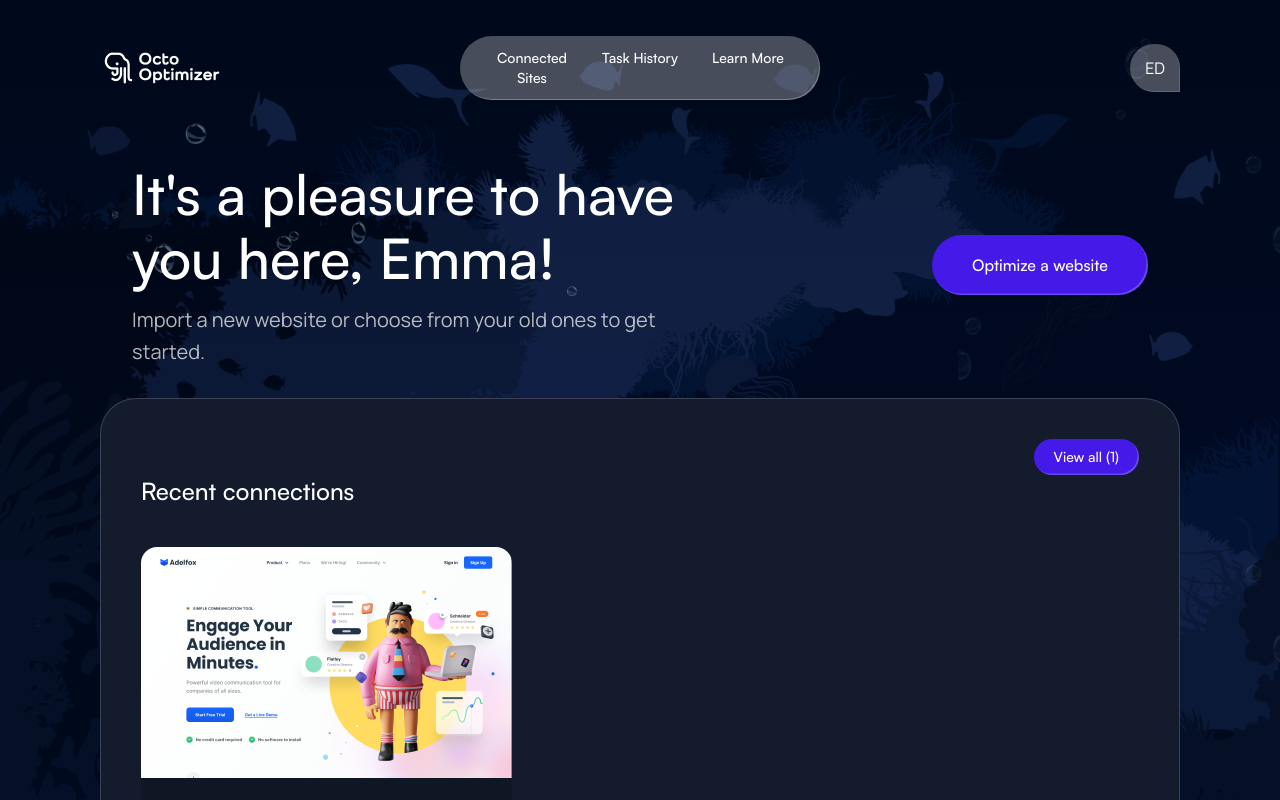
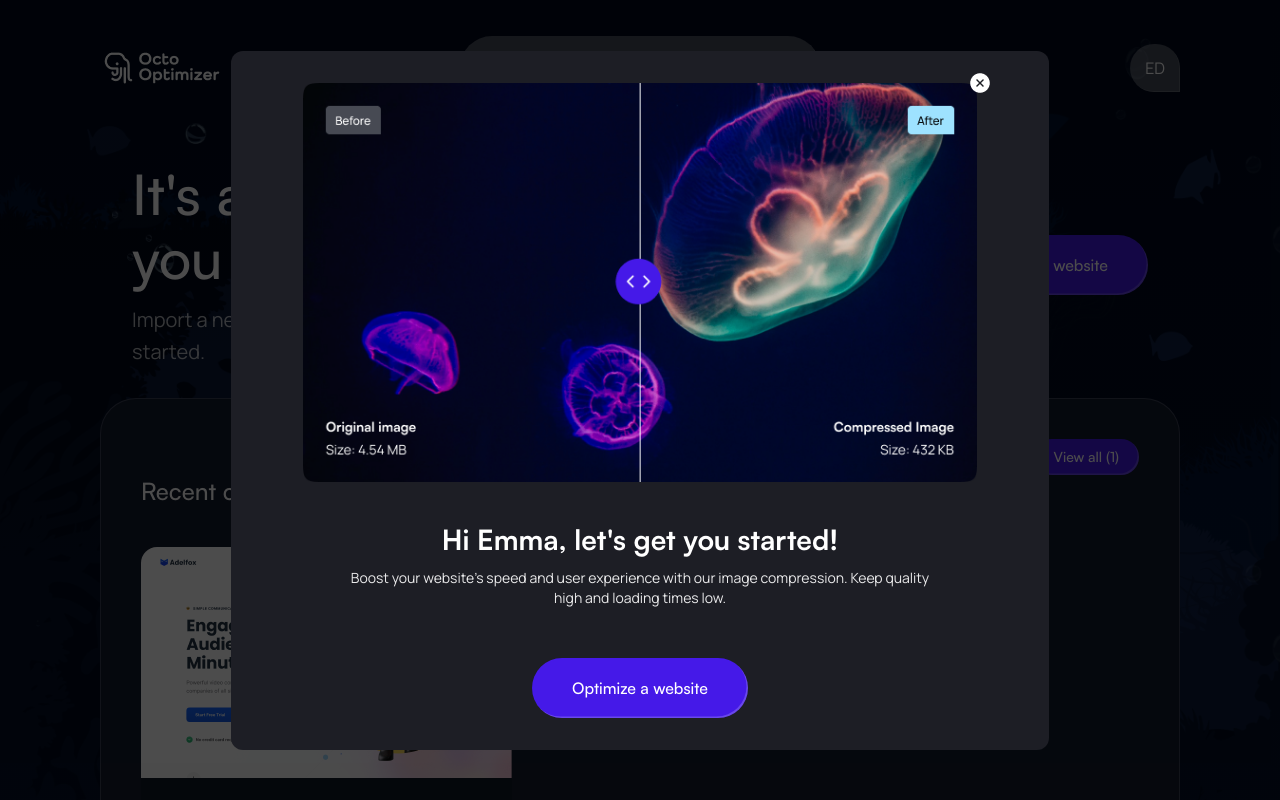
Before and after one commit to ShubhamJain0/ic-ext_test, a React (Vite) app: page /dashboard in a window 1280 px wide. Shown: the top 800 px of the page. Built offline with nearby package versions, Linux system fonts and the light colour scheme; sample sign-in values are in the browser's storage.

Commit message:
point to live (test) server and fixed popup position and show it everytime

```diff
--- a/src/pages/Dashboard.tsx
+++ b/src/pages/Dashboard.tsx
@@ -7,7 +7,7 @@ import { getRecentActivities, getRecentConnections } from '../utils/apis';
 
 const Dashboard = () => {
   const { state } = useLocation();
-  const [isFirstTimeUser, setIsFirstTimeUser] = useState(state?.isFirstTimeUser || false);
+  const [isFirstTimeUser, setIsFirstTimeUser] = useState(state?.isFirstTimeUser || true);
   const [recentConnections, setRecentConnections] = useState<any>([]);
   const [recentActivity, setRecentActivity] = useState<any>([]);
   const navigate = useNavigate();
@@ -299,8 +299,8 @@ const Dashboard = () => {
       </div>
       {/* Popup Component - This should be below of all components so that it is always on top of other components */}
       {isFirstTimeUser && (
-        <div className="flex items-center justify-center absolute top-0 left-0 right-0 bottom-0 bg-[rgba(0,0,0,0.7)]">
-          <div className="bg-TypographyDark rounded-[12px] p-[32px] flex flex-col items-center">
+        <div className="flex items-center justify-center fixed top-0 left-0 right-0 bottom-0 bg-[rgba(0,0,0,0.7)]">
+          <div className="bg-TypographyDark rounded-[12px] p-[32px] flex flex-col items-center max-h-[100vh]">
             <div className="relative flex flex-col basis-1/2 items-center justify-center">
               <img
                 src="../assets/images/illustration.png"
@@ -316,7 +316,9 @@ const Dashboard = () => {
               </div>
             </div>
             <div className="flex flex-col basis-1/2 items-center justify-center mt-[20px] w-[80%]">
+              <span className="mt-[20px]"></span>
               <HeaderBold content="Hi Emma, let's get you started!" />
+              <span className="mt-[10px]"></span>
               <BodyText
                 content="Boost your website's speed and user experience with our image compression. Keep quality high and loading times low."
                 xlSize="xl:text-bodySm"
@@ -325,11 +327,15 @@ const Dashboard = () => {
                 color="text-TypographyLight"
                 align="text-center"
               />
-              <span className="mt-[10px]"></span>
+              <span className="mt-[50px]"></span>
               <Button
                 label="Optimize a website"
                 type="button"
-                onClick={() => navigate('/select-website')}
+                onClick={() =>
+                  navigate('/select-website', {
+                    state: { hasRecentConnections: recentConnections.length > 0 },
+                  })
+                }
               />
             </div>
           </div>
--- a/src/utils/apis/index.ts
+++ b/src/utils/apis/index.ts
@@ -1,4 +1,4 @@
-const BASE_URL = 'https://930e-49-37-134-243.ngrok-free.app/api/ic_tool/v1';
+const BASE_URL = 'https://ic-backend-test.vercel.app/api/ic_tool/v1';
 
 const getHeaders = () => {
   const headers = new Map();
```
